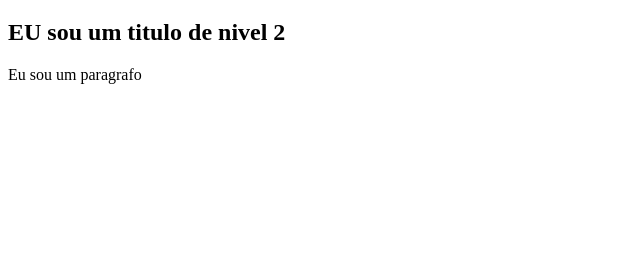
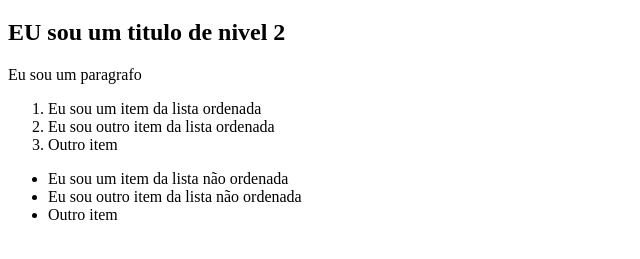
Before and after one commit to rafaelrmts/ceub-programacaoweb, a plain HTML site: page index.html in a window 1280 px wide. Shown: the part 61-320 px from the top of the page, without its empty margins (0-640 px from the left). Drawn offline with Linux system fonts and the light colour scheme.

Commit message:
Listas adicionadas

```diff
--- a/index.html
+++ b/index.html
@@ -9,5 +9,19 @@
     <h1>Eu sou um titulo de nivel 1</h1>
     <h2>EU sou um titulo de nivel 2</h2>
     <p>Eu sou um paragrafo</p>
+
+    <!-- Lista ordenada -->
+    <ol>
+        <li>Eu sou um item da lista ordenada</li>
+        <li>Eu sou outro item da lista ordenada</li>
+        <li>Outro item</li>
+    </ol>
+
+    <!-- Lista não ordenada -->
+    <ul>
+        <li>Eu sou um item da lista não ordenada</li>
+        <li>Eu sou outro item da lista não ordenada</li>
+        <li>Outro item</li>
+    </ul>
 </body>
 </html>
```
